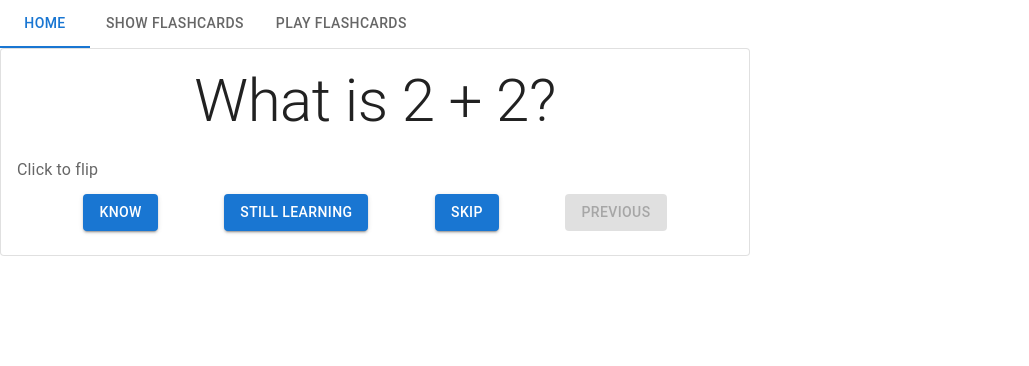
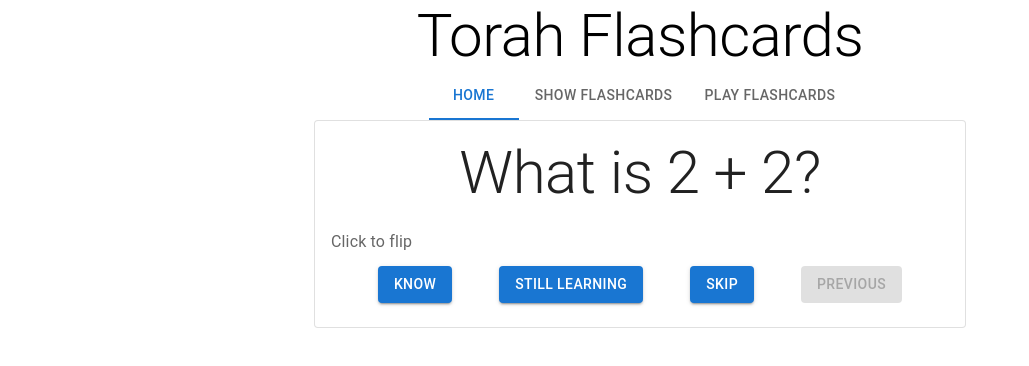
Before and after one commit to berniedovD/flashcards, a React (Create React App) app: page /play in a window 1280 px wide. Shown: the top 366 px of the page, without its empty margins (0-1029 px from the left). Built offline with nearby package versions, Linux system fonts and the light colour scheme.

Commit message:
Centered a few things

```diff
--- a/src/App.tsx
+++ b/src/App.tsx
@@ -7,6 +7,8 @@ import GameOver from "./flashcardPlay/gameover";
 import Box from "@mui/material/Box";
 import Tabs from "@mui/material/Tabs";
 import Tab from "@mui/material/Tab";
+import Grid from "@mui/material/Grid";
+import Typography from '@mui/material/Typography';
 
 const App: React.FC = () => {
   const flashcards = [
@@ -38,10 +40,15 @@ function TabNav() {
   const [value, setValue] = useState(0);
   const navigate = useNavigate();
   return (<Box>
-    <Tabs value={value} onChange={(event: React.SyntheticEvent, newValue: number) => setValue(newValue)}>
+    <Typography align="center" variant="h2">Torah Flashcards</Typography>
+    <Tabs value={value} centered onChange={(event: React.SyntheticEvent, newValue: number) => setValue(newValue)}>
        <Tab onClick={() => navigate("/")} label="Home"/>
        <Tab onClick={() => navigate("/show")} label="Show Flashcards"/>
-       <Tab onClick={() => navigate("/play")} label="Play Flashcards"/></Tabs><Outlet/>
+       <Tab onClick={() => navigate("/play")} label="Play Flashcards"/></Tabs>
+
+
+          <Outlet/>
+
   </Box>)
 }
 
--- a/src/flashcardPlay/index.tsx
+++ b/src/flashcardPlay/index.tsx
@@ -70,8 +70,8 @@ const Flashcardplay = ({flashcards}: FlashcardListProps):JSX.Element => {
       </React.Fragment>)
 
    return(
-      <Box sx={{ maxWidth: 750 }}>
-         <Card variant="outlined">
+      <Box justifyContent="center" display="flex" alignItems="center">
+         <Card variant="outlined" sx={{width: 650}}>
             <CardContent>
               <Flashcard
                  term={flashcards[cardIndex].question}
```
